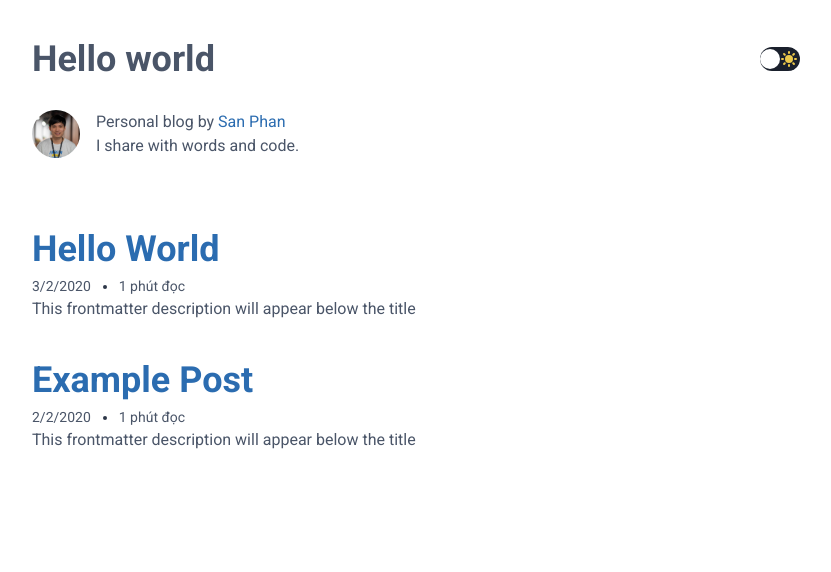
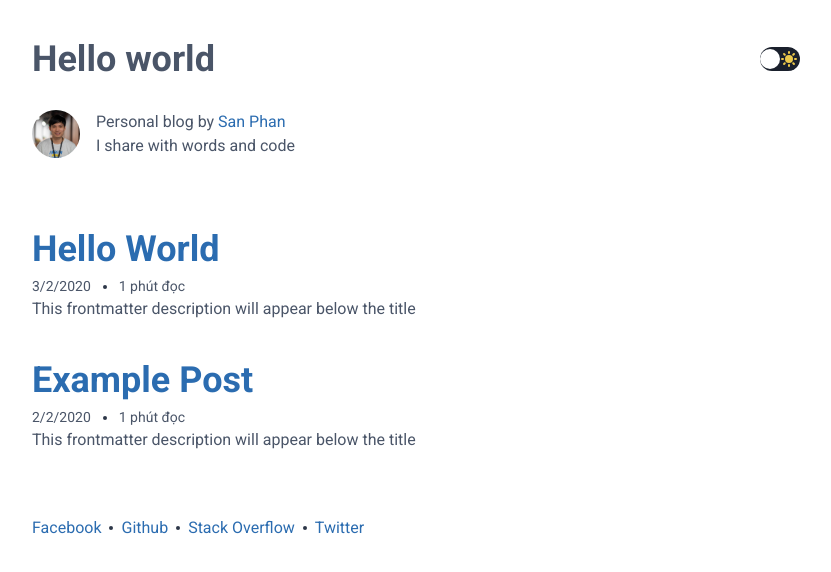
Before and after one commit to sanphandinh/next-blog, a Next.js app: page / in a window 1280 px wide. Shown: the top 572 px of the page, without its empty margins (224-1055 px from the left). Built offline with nearby package versions, Linux system fonts and the light colour scheme.

Commit message:
Implement social link

```diff
--- a/components/Intro.tsx
+++ b/components/Intro.tsx
@@ -1,6 +1,9 @@
 import Image from 'next/image';
 import classNames from '../helpers/classNames';
+import getBlogInfo from '../utils/getBlogInfo';
 import CustomLink from './commons/Link';
+
+const { author, avatar_link, description, title, social } = getBlogInfo();
 
 export default function Intro({ className }: { className?: string }) {
   return (
@@ -9,8 +12,8 @@ export default function Intro({ className }: { className?: string }) {
         <Image
           className="rounded-full "
           priority
-          src="/assets/images/san.phan.jpg"
-          alt="Phan Dinh San"
+          src={avatar_link}
+          alt={`${author} - ${title}`}
           layout="fill"
           quality={50}
         />
@@ -18,9 +21,9 @@ export default function Intro({ className }: { className?: string }) {
       <div className="ml-4">
         <p>
           Personal blog by{' '}
-          <CustomLink href="www.facebook.com/sanphandinh">San Phan</CustomLink>
+          <CustomLink href={social.facebook}>{author}</CustomLink>
         </p>
-        <p>I share with words and code.</p>
+        <p>{description}</p>
       </div>
     </div>
   );
--- /dev/null
+++ b/components/Socials.tsx
@@ -0,0 +1,26 @@
+import classNames from '../helpers/classNames';
+import getBlogInfo from '../utils/getBlogInfo';
+import CustomLink from './commons/Link';
+
+const { social } = getBlogInfo();
+
+export default function Socials({ className }: { className?: string }) {
+  return (
+    <div className={classNames('flex', className)}>
+      {Object.keys(social).map((key: string, index: number) => {
+        return (
+          <div key={key} className="mr-2 last:mr-0 flex items-center">
+            <CustomLink
+              className="capitalize hover:underline"
+              href={social[key]}>
+              {key}
+            </CustomLink>
+            {index + 1 < Object.keys(social).length && (
+              <div className="w-1 h-1 bg-gray-800 ml-2 rounded-full" />
+            )}
+          </div>
+        );
+      })}
+    </div>
+  );
+}
--- /dev/null
+++ b/constants/blogInfo.ts
@@ -0,0 +1,12 @@
+export default {
+  title: 'Hello world',
+  avatar_link: '/assets/images/san.phan.jpg',
+  author: 'San Phan',
+  description: 'I share with words and code',
+  social: {
+    facebook: 'https://facebook.com/phandinhsan93',
+    github: 'https://github.com/sanphandinh',
+    'stack overflow': 'https://stackoverflow.com',
+    twitter: 'https://twitter.com',
+  },
+};
--- a/pages/index.tsx
+++ b/pages/index.tsx
@@ -7,15 +7,25 @@ import { postFilePaths, POSTS_PATH } from '../utils/mdxUtils';
 import readingTime from '../utils/readingTime';
 import { PostType } from '../types/post';
 import Posts from '../components/Posts';
+import getBlogInfo from '../utils/getBlogInfo';
+import CustomLink from '../components/commons/Link';
+import Socials from '../components/Socials';
+
+const blogInfo = getBlogInfo();
 
 export default function Home({ posts }: { posts: Array<PostType> }) {
   return (
     <>
       <Header>
-        <h1 className="text-4xl font-bold">Hello world</h1>
+        <CustomLink href="/">
+          <h1 className="text-4xl font-bold text-textColor">
+            {blogInfo.title}
+          </h1>
+        </CustomLink>
       </Header>
       <Intro className="mt-6" />
       <Posts className="mt-16" posts={posts} />
+      <Socials className="mt-16" />
     </>
   );
 }
--- a/tailwind.config.js
+++ b/tailwind.config.js
@@ -22,6 +22,8 @@ module.exports = {
       },
     },
   },
-  variants: {},
+  variants: {
+    margin: ({ after }) => after(['last']),
+  },
   plugins: [],
 };
--- /dev/null
+++ b/types/blogInfo.ts
@@ -0,0 +1,12 @@
+export type BlogInfoType = {
+  title: string;
+  avatar_link: string;
+  author: string;
+  description: string;
+  social: {
+    facebook: string;
+    github: string;
+    stack_overflow: string;
+    twitter: string;
+  };
+};
--- /dev/null
+++ b/utils/getBlogInfo.ts
@@ -0,0 +1,5 @@
+import blogInfo from '../constants/blogInfo';
+import { BlogInfoType } from './../types/blogInfo';
+export default function getBlogInfo(): BlogInfoType {
+  return blogInfo as BlogInfoType;
+}
```
Also changed, not shown: tsconfig.json (+3 -13 lines).
